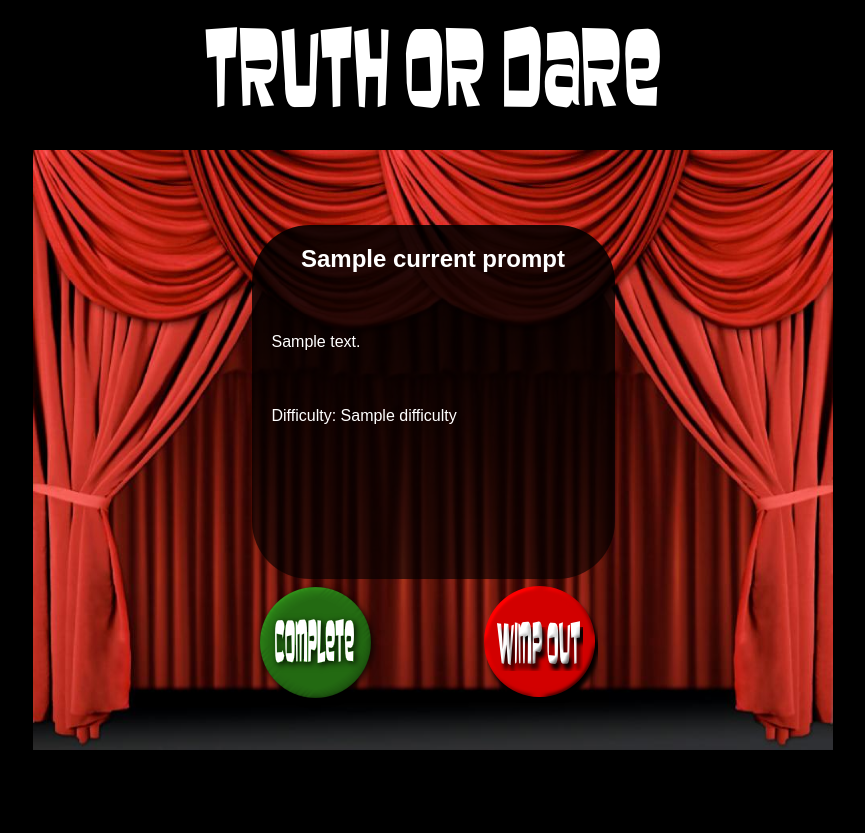
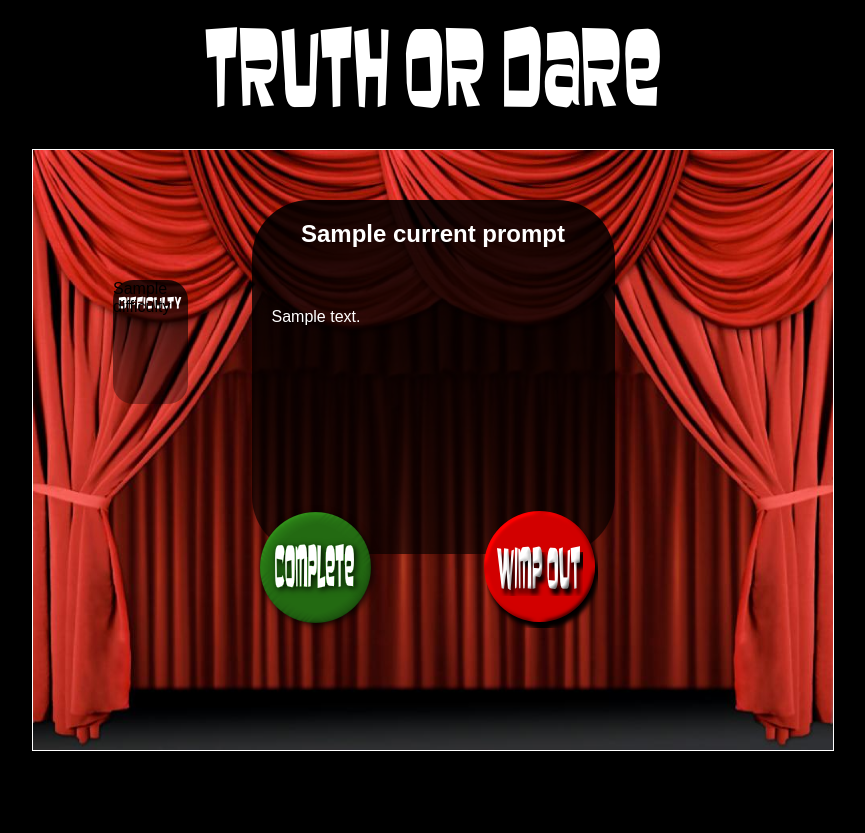
Before and after one commit to ckizer/tod, a Django app: template prompt/templates/prompt/play.html in a window 1280 px wide. Shown: the whole page, without its empty margins (207-1072 px from the left). After the commit the page ends 751 px from the top, so only its background shows below. Run offline with Django 3.2, Linux system fonts and the light colour scheme; the template is opened without the code that fills it: most values are stand-ins (such as "Sample title", 1, 10 or a date in 2020).

Commit message:
styled difficulty

```diff
--- a/media/css/site.css
+++ b/media/css/site.css
@@ -9,7 +9,6 @@ body
 		background-color: black;
 		width: 800px;
 		margin: auto;
-		padding: 20px;
 }
 
 #header
@@ -32,15 +31,29 @@ left: -1000px;
 {
 background-image: url("/media/images/background.png");
 background-repeat: no-repeat;
-padding-top: 55px;
+position: relative;
 width: 800px;
 height: 600px;
+outline: 1px solid white;
+}
+
+#difficulty
+{
+background-image: url("/media/images/difficulty.png");
+background-repeat: no-repeat;
+width: 75px;
+height: 124px;
+position:absolute;
+left: 80px;
+top: 130px;
 }
 
 #prompt_card
 {
 background-image: url("/media/images/prompt_card.png");
 margin: auto;
+position: relative;
+top: 50px;
 width: 363px;
 height: 354px;
 color: white;
@@ -60,6 +73,8 @@ padding: 20px;
 #buttons
 {
 margin: auto;
+position: relative;
+bottom: 0px;
 width:363px;
 }
 
--- a/prompt/templates/prompt/play.html
+++ b/prompt/templates/prompt/play.html
@@ -1,10 +1,10 @@
 {% extends "base.html" %}
 {% block content %}
 <div id="curtain">
+<div id="difficulty">{{ current_prompt.difficulty }}</div>
 <div id="prompt_card">
 <h2>{{current_prompt.name}}</h2>
-<p id="description">{{current_prompt.description}}</p>
-<p id="difficulty"> Difficulty: {{current_prompt.difficulty}}</p>
+<p id="description">{{ current_prompt.description }}</p>
 </div>
 <div id="buttons">
 <div id="wimp_out"><form action="/prompt/{{current_prompt.id}}/wimp_out/" method="post"><input type="image" src="/media/images/wimp_out.png" alt="wimp_out" /></form></div>
```
